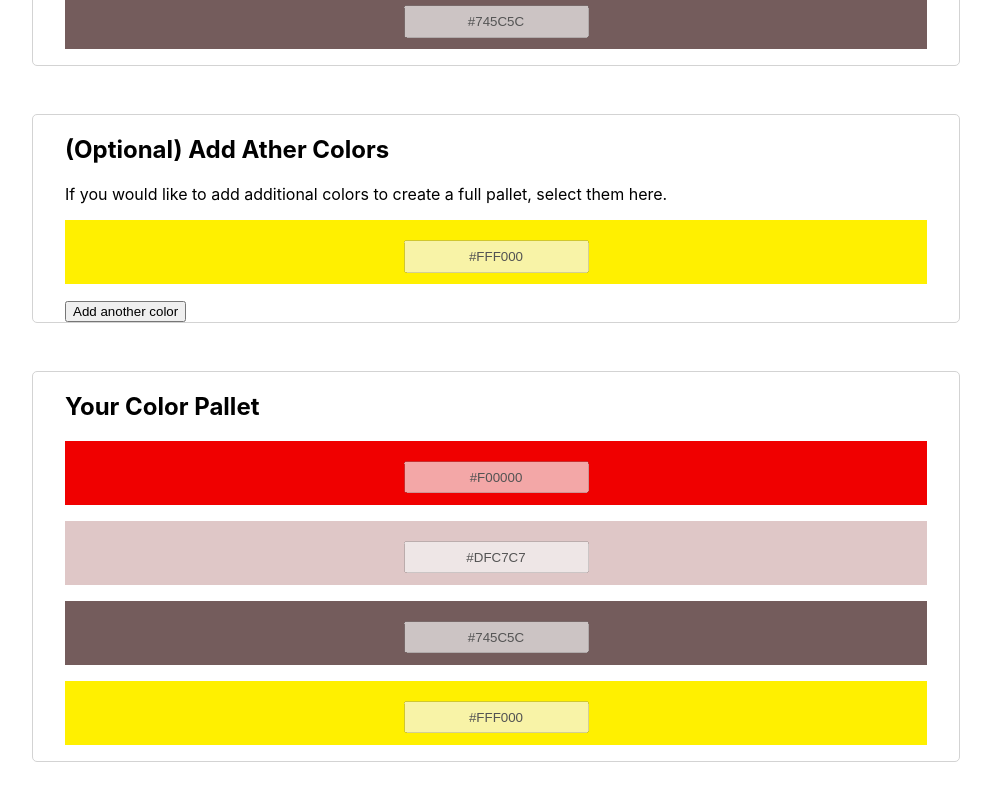
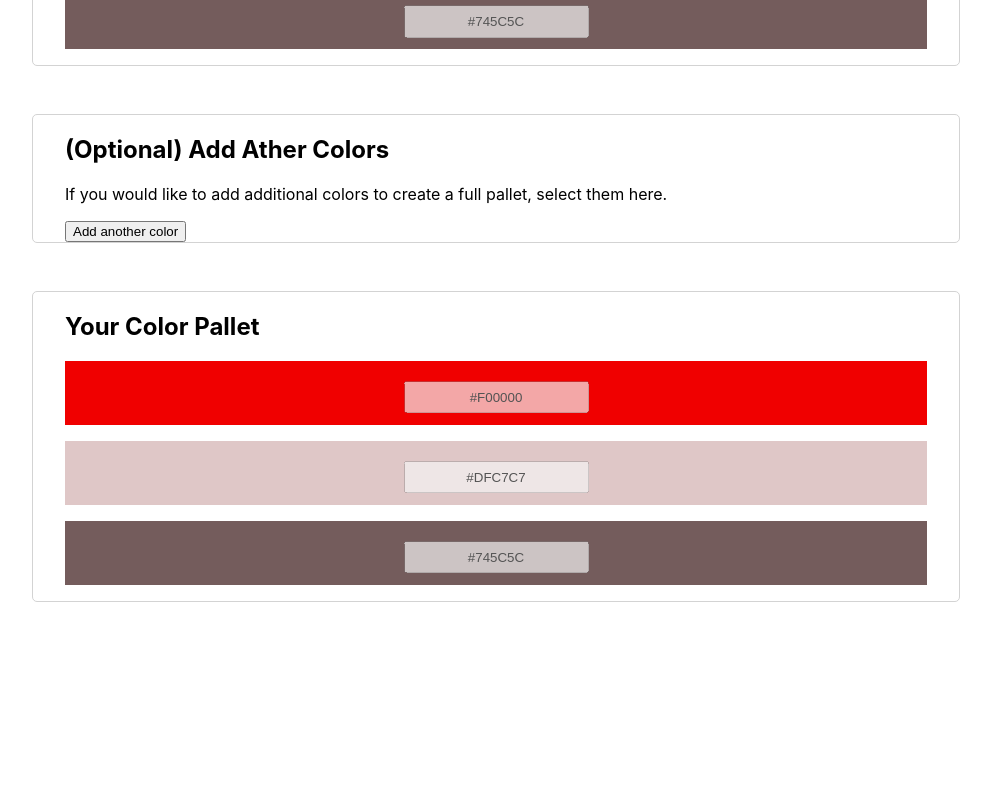
Before and after one commit to brentswisher/gray-harmonizer, a React (Create React App) app: page / in a window 1280 px wide. Shown: the part 1103-1903 px from the top of the page, without its empty margins (144-1135 px from the left). After the commit the page ends 1753 px from the top, so only its background shows below. Built offline with nearby package versions, Linux system fonts and the light colour scheme.

Commit message:
Change added colors to be  aslightly darker gray and a randomly generated color

```diff
--- a/src/App.js
+++ b/src/App.js
@@ -1,7 +1,7 @@
 import React, { Component } from 'react';
 import './App.css';
 import ColorSwatch from './components/ColorSwatch';
-import mixColors from './components/utilities';
+import { RGBToHex, mixColors } from './components/utilities';
 
 class App extends Component {
   constructor() {
@@ -10,7 +10,7 @@ class App extends Component {
       primaryColor: '#F00000',
       grays: ['#dddddd','#666666'],
       opacity: 0.1,
-      additionalColors: ['#FFF000']
+      additionalColors: []
     };
   }
 
@@ -37,11 +37,11 @@ class App extends Component {
   }
 
   addGray = () => {
-    this.setState({grays:[...this.state.grays,'#000000']});
+    this.setState({grays:[...this.state.grays, `#${mixColors('#000000', this.state.grays[ this.state.grays.length-1 ], .3 )}` ] } );
   }
 
   addAdditional = () => {
-    this.setState({additionalColors:[...this.state.additionalColors,'#001122']});
+    this.setState({additionalColors:[...this.state.additionalColors,`#${RGBToHex([Math.floor(Math.random() * Math.floor(255)),Math.floor(Math.random() * Math.floor(255)),Math.floor(Math.random() * Math.floor(255))])}`]});
   }
 
 
--- a/src/components/utilities/index.js
+++ b/src/components/utilities/index.js
@@ -46,6 +46,3 @@ export function mixColors( color1, color2, weight ) {
 	) );
 	return RGBToHex(rgbCombined);
 }
-
-
-export default mixColors;
```
